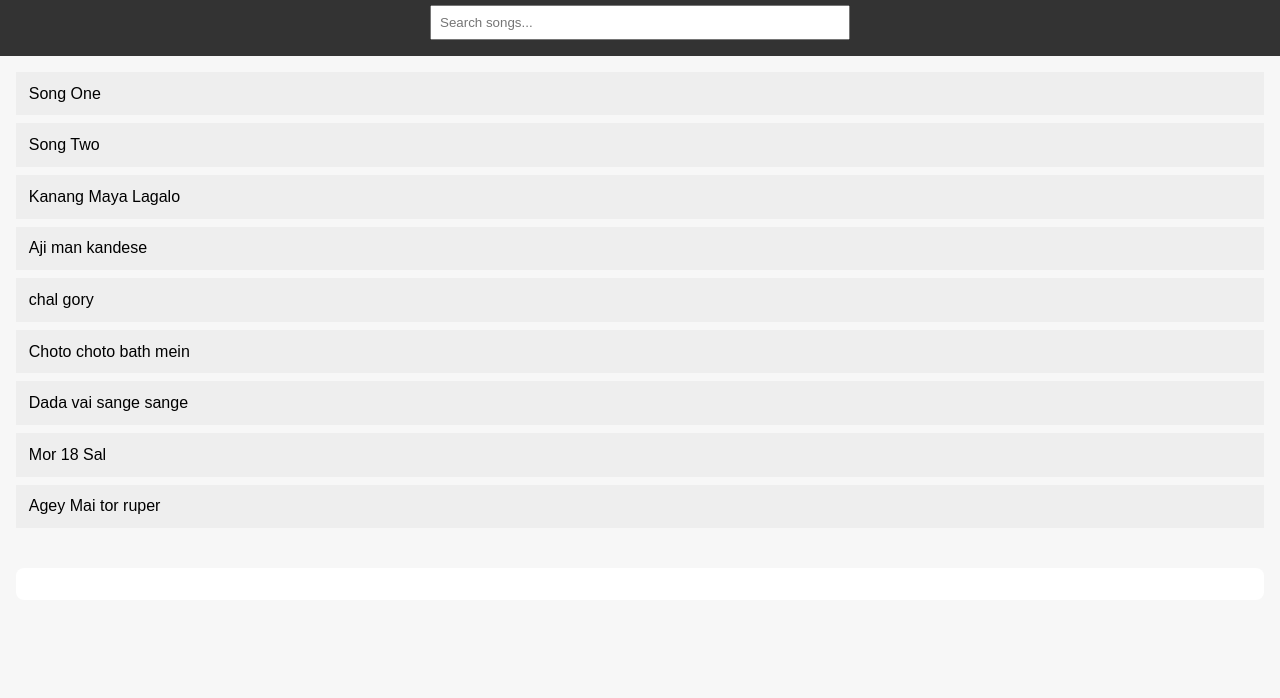
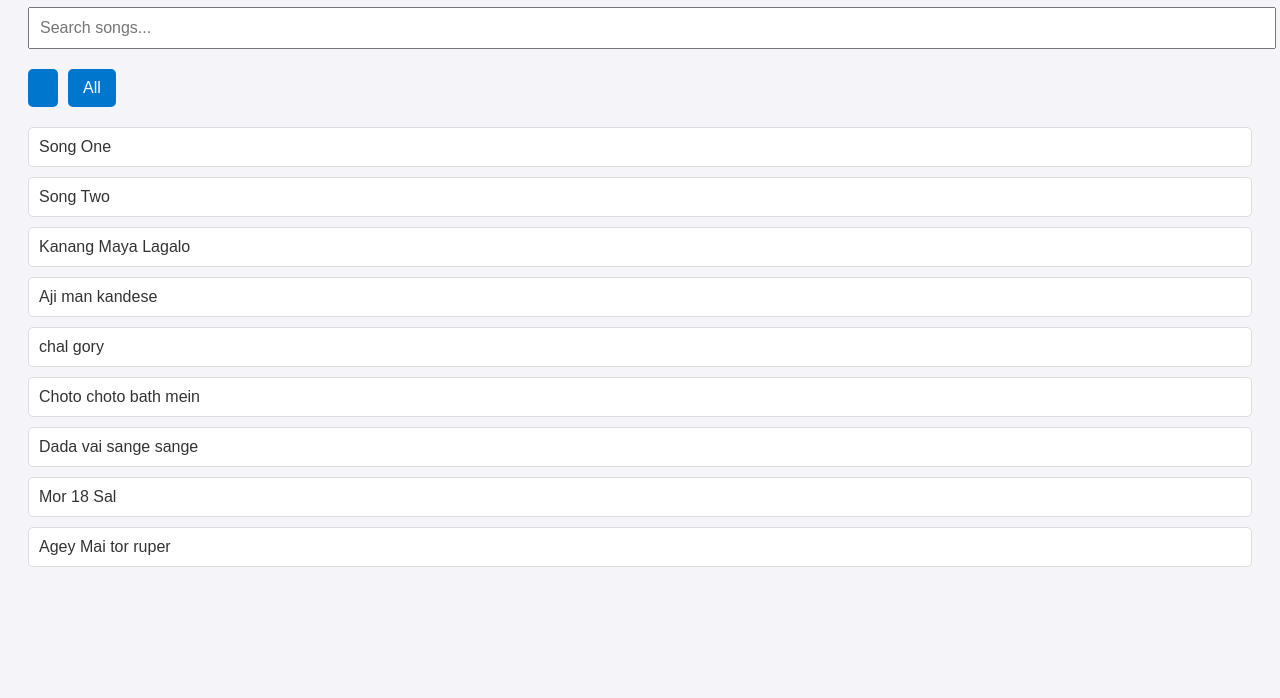
Before and after one commit to SamirRajbanshi1/samirlyrics, a plain HTML site: page index.html in a window 1280 px wide. Shown: the part 102-800 px from the top of the page. Drawn offline with Linux system fonts and the light colour scheme.

Commit message:
interface changes

```diff
--- a/index.html
+++ b/index.html
@@ -3,21 +3,31 @@
 <head>
   <meta charset="UTF-8">
   <meta name="viewport" content="width=device-width, initial-scale=1.0">
-  <title>My Lyrics Library</title>
+  <title>Lyrics Site</title>
   <link rel="stylesheet" href="style.css">
 </head>
 <body>
-  <header>
-    <h1>🎶 My Lyrics Library</h1>
-    <input type="text" id="searchBox" placeholder="Search songs...">
-  </header>
+  <h1>🎵 Lyrics Collection</h1>
 
-  <main>
-    <div id="songList"></div>
-    <div id="lyricsDisplay"></div>
-  </main>
+  <!-- Search Bar -->
+  <input type="text" id="searchBar" placeholder="Search songs..." />
 
-  <script src="js/marked.min.js"></script> <!-- Markdown parser -->
+  <!-- Categories -->
+  <div id="categories"></div>
+
+  <!-- Songs List -->
+  <div id="songs"></div>
+
+  <!-- Lyrics Modal -->
+  <div id="lyricsModal" class="modal">
+    <div class="modal-content">
+      <span id="closeModal">&times;</span>
+      <h2 id="songTitle"></h2>
+      <div id="lyrics"></div>
+    </div>
+  </div>
+
+  <script src="js/marked.min.js"></script>
   <script src="js/app.js"></script>
 </body>
 </html>
--- a/js/app.js
+++ b/js/app.js
@@ -1,33 +1,84 @@
+let songs = [];
+let filteredSongs = [];
+let currentCategory = null;
+
 async function loadSongs() {
-  const response = await fetch("songs.json");
-  const songs = await response.json();
+  const res = await fetch("songs.json");
+  songs = await res.json();
+  filteredSongs = songs;
+  displayCategories();
+  displaySongs(songs);
+}
 
-  const songList = document.getElementById("songList");
-  songList.innerHTML = "";
+function displayCategories() {
+  const categoriesDiv = document.getElementById("categories");
+  const uniqueCategories = [...new Set(songs.map(s => s.category))];
+  categoriesDiv.innerHTML = "";
 
-  songs.forEach(song => {
-    const button = document.createElement("button");
-    button.textContent = song.title;
-    button.onclick = () => loadLyrics(song.file);
-    songList.appendChild(button);
+  uniqueCategories.forEach(cat => {
+    const btn = document.createElement("div");
+    btn.className = "category";
+    btn.textContent = cat;
+    btn.onclick = () => filterByCategory(cat);
+    categoriesDiv.appendChild(btn);
   });
 
-  // Search filter
-  document.getElementById("searchBox").addEventListener("input", function () {
-    const query = this.value.toLowerCase();
-    [...songList.children].forEach(btn => {
-      btn.style.display = btn.textContent.toLowerCase().includes(query) ? "block" : "none";
-    });
-  });
+  // "All" category
+  const allBtn = document.createElement("div");
+  allBtn.className = "category";
+  allBtn.textContent = "All";
+  allBtn.onclick = () => {
+    currentCategory = null;
+    filteredSongs = songs;
+    displaySongs(songs);
+  };
+  categoriesDiv.appendChild(allBtn);
 }
-async function loadLyrics(file) {
-  const response = await fetch(file);
-  const text = await response.text();
 
-  // Convert Markdown → HTML with line breaks
-  document.getElementById("lyricsDisplay").innerHTML = marked.parse(text, {
-    breaks: true
+function displaySongs(list) {
+  const songsDiv = document.getElementById("songs");
+  songsDiv.innerHTML = "";
+  list.forEach(song => {
+    const div = document.createElement("div");
+    div.className = "song";
+    div.textContent = song.title;
+    div.onclick = () => openLyrics(song);
+    songsDiv.appendChild(div);
   });
 }
 
+function filterByCategory(cat) {
+  currentCategory = cat;
+  filteredSongs = songs.filter(s => s.category === cat);
+  displaySongs(filteredSongs);
+}
+
+// Search
+document.getElementById("searchBar").addEventListener("input", (e) => {
+  const term = e.target.value.toLowerCase();
+  const list = (currentCategory ? filteredSongs : songs).filter(s =>
+    s.title.toLowerCase().includes(term)
+  );
+  displaySongs(list);
+});
+
+// Open Lyrics Modal
+async function openLyrics(song) {
+  const res = await fetch("lyrics/" + song.file);
+  const text = await res.text();
+  document.getElementById("songTitle").textContent = song.title;
+  document.getElementById("lyrics").innerHTML = marked.parse(text);
+  document.getElementById("lyricsModal").style.display = "block";
+}
+
+// Close Modal
+document.getElementById("closeModal").onclick = () => {
+  document.getElementById("lyricsModal").style.display = "none";
+};
+window.onclick = (event) => {
+  if (event.target === document.getElementById("lyricsModal")) {
+    document.getElementById("lyricsModal").style.display = "none";
+  }
+};
+
 loadSongs();
--- a/songs.json
+++ b/songs.json
@@ -1,11 +1,11 @@
 [
-  { "title": "Song One", "file": "lyrics/song1.md" },
-  { "title": "Song Two", "file": "lyrics/song2.md" },
-  { "title": "Kanang Maya Lagalo", "file": "lyrics/kanang.md" },
-  {"title": "Aji man kandese", "file": "lyrics/ajiman.md" },
-  {"title": "chal gory", "file": "lyrics/chalgory.md" },
-  {"title": "Choto choto bath mein", "file": "lyrics/chotochoto.md" },
-  {"title": "Dada vai sange sange", "file": "lyrics/dadavai.md" },
-  {"title": "Mor 18 Sal", "file": "lyrics/mor18sal.md" },
-  {"title": "Agey Mai tor ruper", "file": "lyrics/ageymai.md" }
+  { "title": "Song One", "file": "song1.md" },
+  { "title": "Song Two", "file": "song2.md" },
+  { "title": "Kanang Maya Lagalo", "file": "kanang.md" },
+  {"title": "Aji man kandese", "file": "ajiman.md" },
+  {"title": "chal gory", "file": "chalgory.md" },
+  {"title": "Choto choto bath mein", "file": "chotochoto.md" },
+  {"title": "Dada vai sange sange", "file": "dadavai.md" },
+  {"title": "Mor 18 Sal", "file": "mor18sal.md" },
+  {"title": "Agey Mai tor ruper", "file": "ageymai.md" }
 ]
--- a/style.css
+++ b/style.css
@@ -1,47 +1,90 @@
 body {
   font-family: Arial, sans-serif;
-  margin: 0;
-  padding: 0;
-  background: #f7f7f7;
+  padding: 20px;
+  background: #f4f4f9;
+  color: #333;
 }
 
-header {
-  background: #333;
-  color: #fff;
-  padding: 1rem;
+h1 {
   text-align: center;
 }
 
-#searchBox {
-  margin-top: 10px;
-  padding: 0.5rem;
-  width: 80%;
-  max-width: 400px;
+#searchBar {
+  width: 100%;
+  padding: 10px;
+  margin-bottom: 20px;
+  font-size: 16px;
 }
 
-#songList {
-  padding: 1rem;
+#categories {
+  display: flex;
+  flex-wrap: wrap;
+  gap: 10px;
+  margin-bottom: 20px;
 }
 
-#songList button {
-  display: block;
-  width: 100%;
-  padding: 0.8rem;
-  margin-bottom: 0.5rem;
-  border: none;
-  background: #eee;
+.category {
+  padding: 10px 15px;
+  background: #0077cc;
+  color: white;
+  border-radius: 5px;
   cursor: pointer;
-  text-align: left;
-  font-size: 1rem;
+  transition: 0.3s;
+}
+.category:hover {
+  background: #005fa3;
 }
 
-#songList button:hover {
-  background: #ddd;
+#songs {
+  display: flex;
+  flex-direction: column;
+  gap: 10px;
 }
 
-#lyricsDisplay {
-  padding: 1rem;
+.song {
+  padding: 10px;
+  background: #fff;
+  border: 1px solid #ddd;
+  border-radius: 5px;
+  cursor: pointer;
+  transition: 0.3s;
+}
+.song:hover {
+  background: #f0f0f0;
+}
+
+/* Modal */
+.modal {
+  display: none;
+  position: fixed;
+  z-index: 1000;
+  left: 0;
+  top: 0;
+  width: 100%;
+  height: 100%;
+  background: rgba(0,0,0,0.8);
+  overflow-y: auto;
+}
+
+.modal-content {
   background: white;
-  margin: 1rem;
+  margin: 5% auto;
+  padding: 20px;
+  max-width: 700px;
   border-radius: 8px;
 }
+
+#closeModal {
+  float: right;
+  font-size: 28px;
+  font-weight: bold;
+  cursor: pointer;
+}
+#closeModal:hover {
+  color: red;
+}
+
+#lyrics {
+  white-space: pre-wrap;
+  margin-top: 20px;
+}
```
